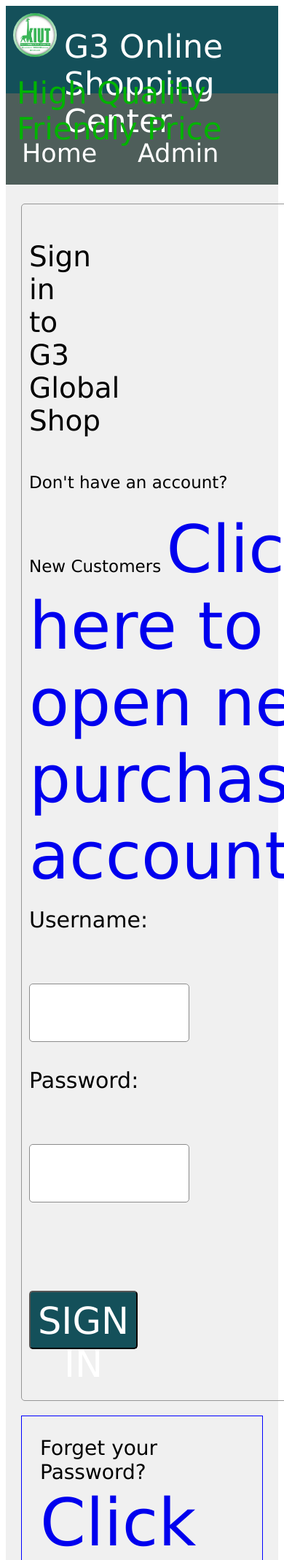
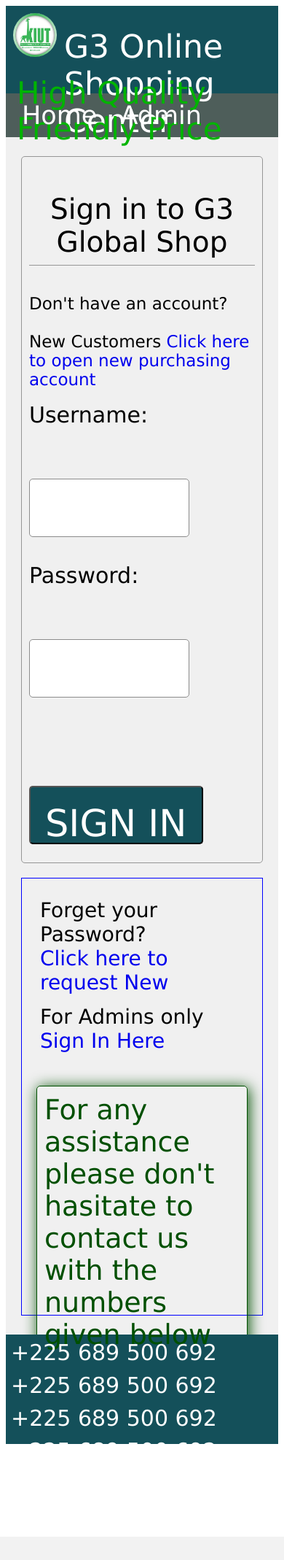
Before and after one commit to abdillah-9/group_3, a PHP site: page /Sign-In.html in a window 390 px wide; the page is wider, and only the part inside the window is pictured. Shown: the top 2138 px of that part at 73% size. After the commit the page ends 2106 px from the top of that part, so only its background shows below. Run offline with PHP 8.4, Linux system fonts and the light colour scheme.

Commit message:
Update Sign-In.css

```diff
--- a/Sign-In.css
+++ b/Sign-In.css
@@ -26,7 +26,7 @@ nav a i{
     border: 1px solid rgba(9,9,9,0); width:100%;
 }
 .divP1{
-    border: 1px solid rgb(150,150,150);margin-right: auto;margin-left: auto;padding:10px 400px 10px 10px;
+    border: 1px solid rgb(150,150,150);margin-right: auto;margin-left: auto;padding:10px;
     margin-bottom: 20px;border-radius: 5px; width:100%; height 3000px; display: block;
 }
 .divP1 p{
@@ -47,7 +47,7 @@ form input, form textarea{
     font-size: 30px; width:250px;
 }
 .sign_in{
-    background-color: rgba(20,80,90,1);color: white;text-align: center;padding: 10px;
+    background-color: rgba(20,80,90,1);color: white;text-align: center;padding: 20px;
     font-size:51px;margin-top: 16px;border-radius: 5px;cursor: pointer;height: 80px; width:250px;
 }
 form input:hover,form input:focus, .sign_in:hover, form textarea:hover{
@@ -83,11 +83,8 @@ footer span{
         width:220px;
     }
     .sign_in{
-        width: auto;
+        width: auto; padding:20px;
     }
-    *{
-     font-size:90px;
-     }
 }
 /* Media query for devices with 481 to 720pxs WIDTH */
 @media screen and (max-width:720px) and (min-width:480px){
```
